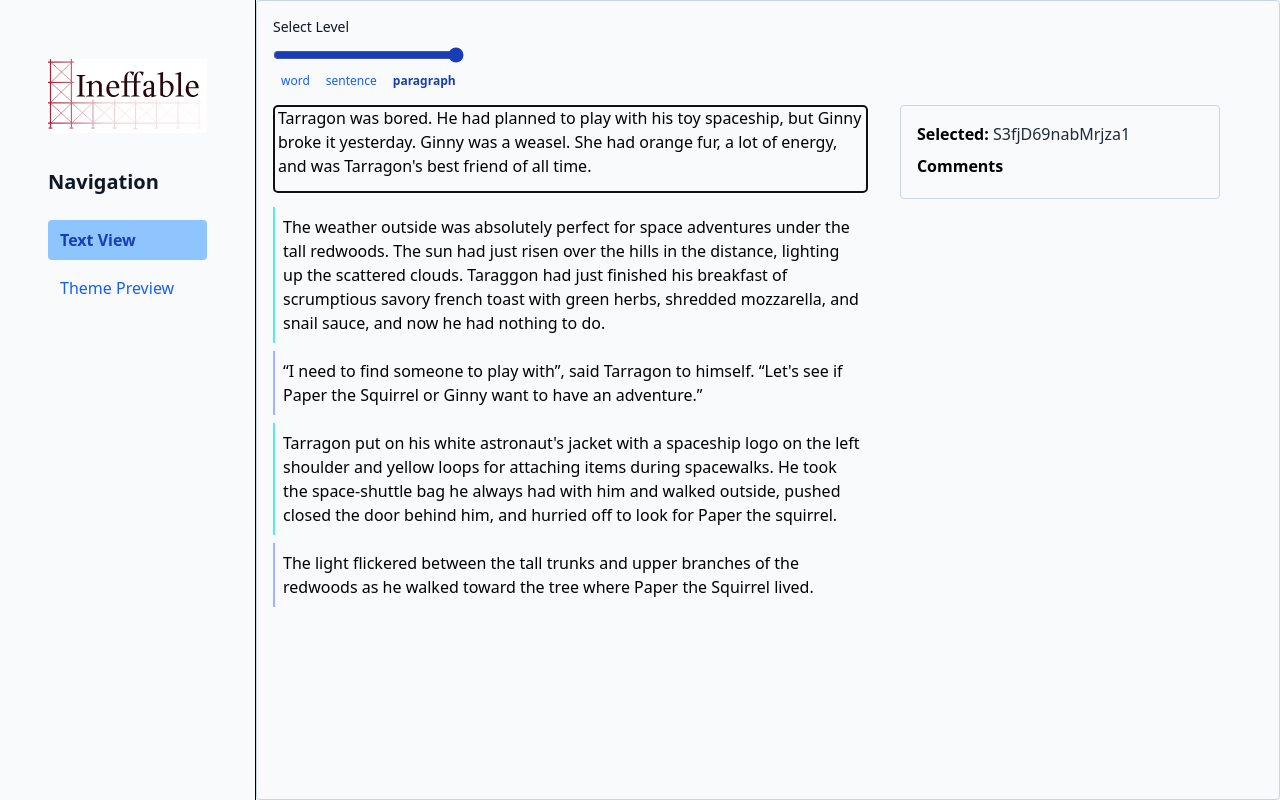
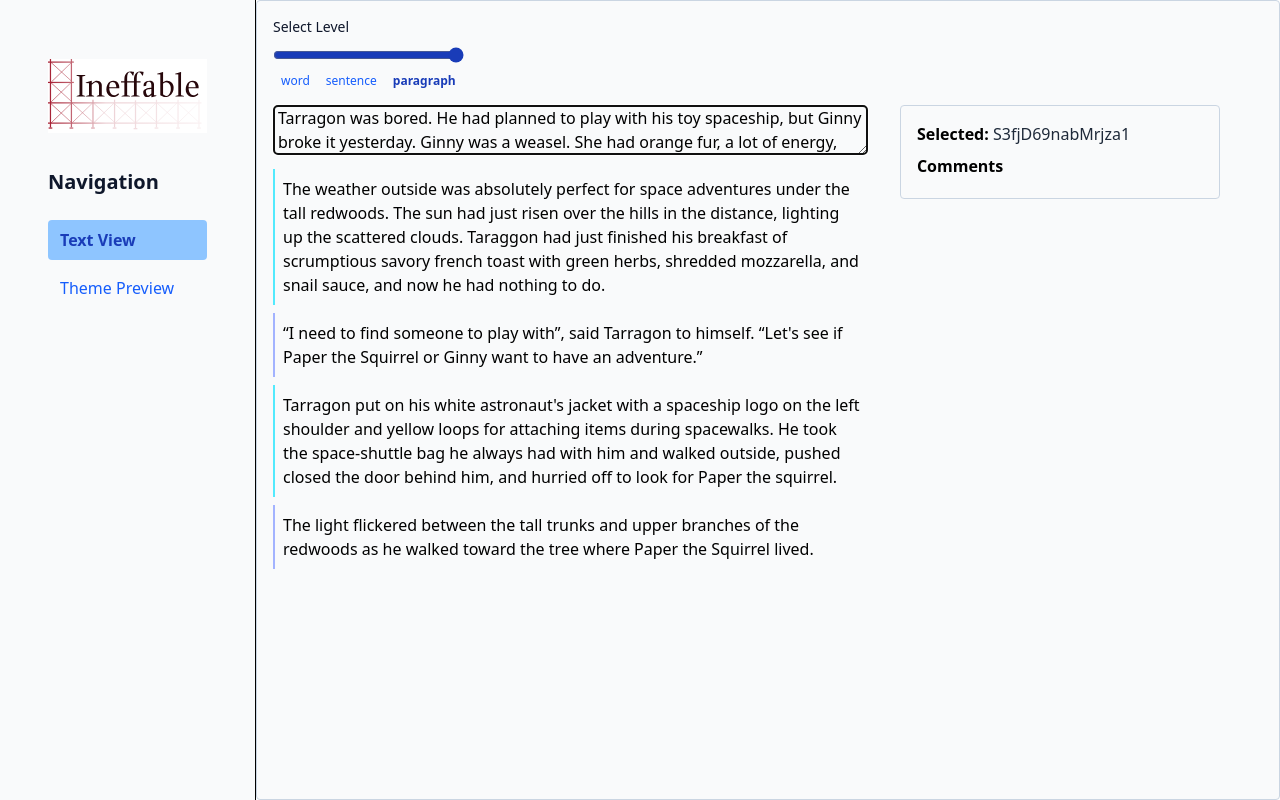
Before and after one commit to shnayder/ineffable, a React (Vite) app in the folder src/ineffable/: page / in a window 1280 px wide. Both pictures are taken after a click on the element 570 px from the left and 157 px from the top of the page. Built offline with nearby package versions, Linux system fonts and the light colour scheme.

Commit message:
Edit area size wrangling, and debouncing typing

```diff
--- a/src/ineffable/src/features/text-view/document-panel.tsx
+++ b/src/ineffable/src/features/text-view/document-panel.tsx
@@ -10,31 +10,46 @@ interface TextPanelProps {
   sampleText: string;
 }
 
+/**
+* Given the width and height of the original text, compute the size of the textarea — add padding to make enough room.
+* @param width
+* @param height
+*/
+function computeTextAreaSize(width: number, height: number) {
+  const paddingW = 12;
+  const paddingH = 12;
+  return {
+    width: width + paddingW,
+    height: height + paddingH,
+  };
+}
+
 const DocumentPanel: React.FC<TextPanelProps> = ({ sliderValue, onSelect, selected, sampleText }) => {
   const currentVersion = useCurrentVersion();
   const rootId = currentVersion.rootId;
   const root = useElement(rootId);
 
   const [editingId, setEditingId] = useState<Id | null>(null);
-  const [editingValue, setEditingValue] = useState('');
   const [editingSize, setEditingSize] = useState<{ width: number; height: number } | null>(null);
+  const textareaRef = React.useRef<HTMLTextAreaElement>(null);
 
   const selectForEdit = (id: Id) => {
     onSelect(id);
     const el = document.getElementById(id);
     if (el) {
       const rect = el.getBoundingClientRect();
-      setEditingSize({ width: rect.width, height: rect.height });
+      setEditingSize(computeTextAreaSize(rect.width, rect.height));
     } else {
       setEditingSize(null);
     }
     setEditingId(id);
-    setEditingValue(docModel.getElement(id)?.contents ?? '');
   };
 
   const commitEdit = () => {
-    if (!editingId) return;
-    docModel.updateElement(editingId, editingValue);
+    if (!editingId || !textareaRef.current) return;
+
+    const newValue = textareaRef.current.value;
+    docModel.updateElement(editingId, newValue);
     setEditingId(null);
     setEditingSize(null);
   };
@@ -113,14 +128,19 @@ const DocumentPanel: React.FC<TextPanelProps> = ({ sliderValue, onSelect, select
     if (isEditing) {
       return (
         <textarea
+          ref={textareaRef}
           autoFocus
-          value={editingValue}
-          onChange={(e) => setEditingValue(e.target.value)}
+          defaultValue={el.contents}
+          onInput={(e) => {
+            // Auto-expand height
+            e.currentTarget.style.height = 'auto';
+            e.currentTarget.style.height = `${e.currentTarget.scrollHeight}px`;
+          }}
           onKeyDown={handleKey}
-          className="border border-surface-border-base rounded px-1 w-full resize-none"
+          className="border border-surface-border-base rounded px-1 w-full max-w-32 overflow-hidden"
           style={{
-            width: editingSize ? `${editingSize.width}px` : undefined,
-            height: editingSize ? `${editingSize.height}px` : undefined,
+            minHeight: '1.2em',
+            maxWidth: editingSize?.width ? `${Math.max(editingSize.width, 200)}px` : '400px',
           }}
           />
       );
```
Lines whose indentation alone changed are shown as unchanged.
